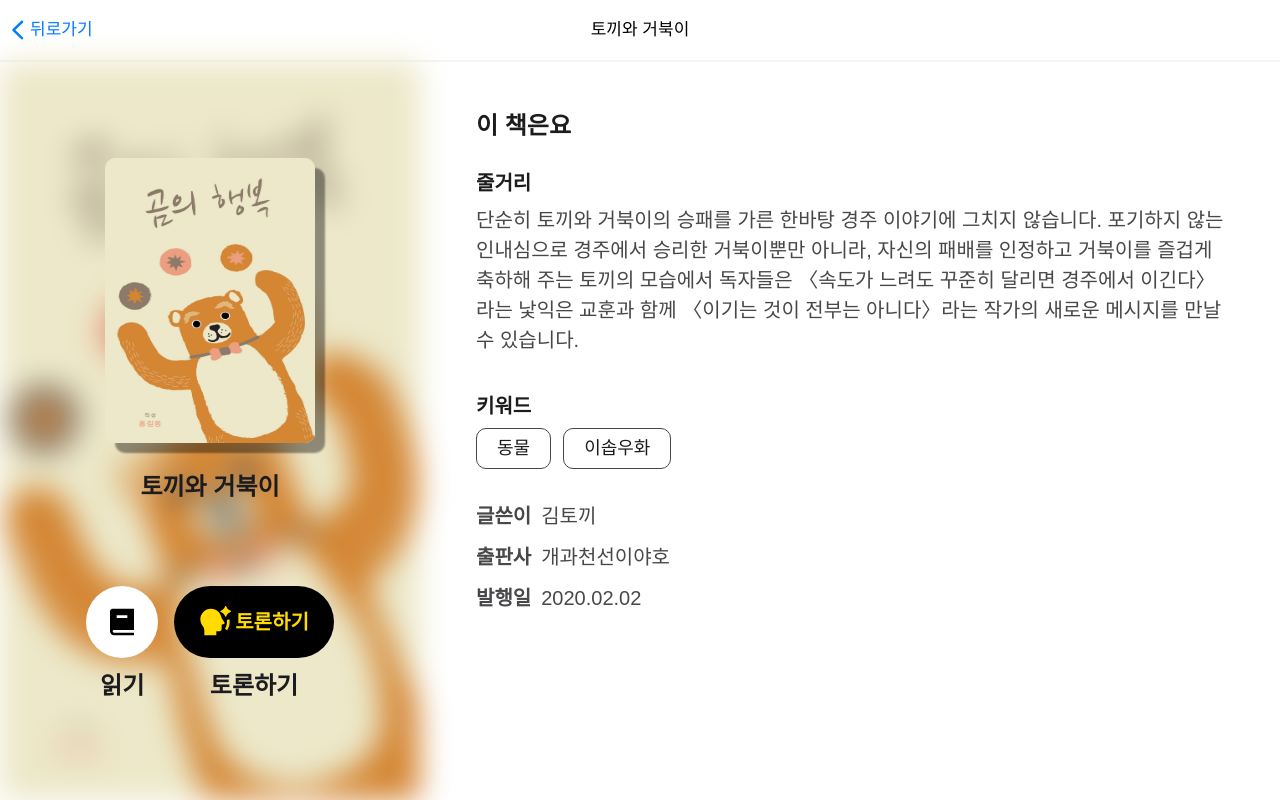
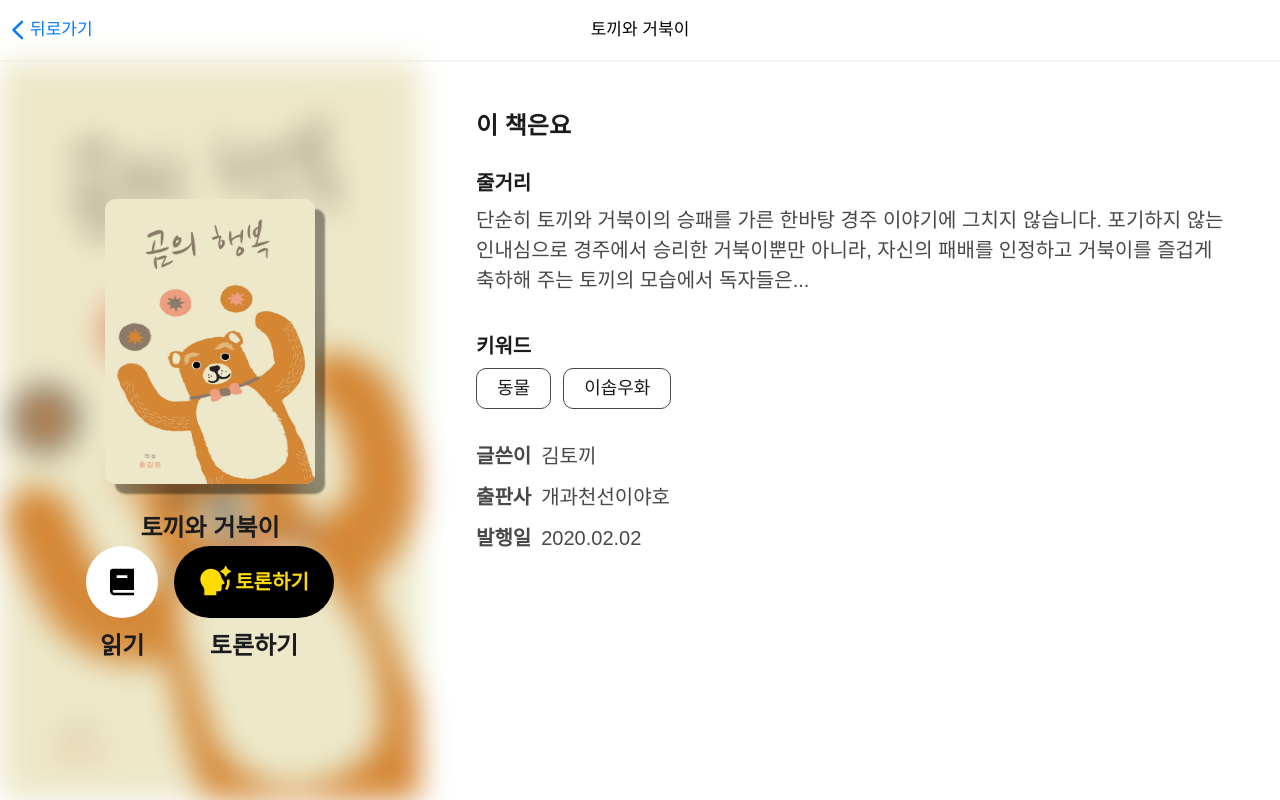
Before and after one commit to mon-gle/mongle-frontend, a React (Vite) app: page /detail/1 in a window 1280 px wide. Built offline with nearby package versions, Linux system fonts and the light colour scheme; a web font is replaced by a local one.

Commit message:
feat: Detail 페이지 리팩토링

```diff
--- a/src/App.tsx
+++ b/src/App.tsx
@@ -2,6 +2,7 @@ import { BrowserRouter as Router, Route, Routes } from 'react-router-dom';
 import Main from './pages/Main';
 import Home from './pages/Home';
 import Detail from './pages/Detail';
+import Story from './pages/Story';
 
 function App() {
   return (
@@ -10,6 +11,7 @@ function App() {
         <Route path="/" element={<Main />} />
         <Route path="/home" element={<Home />} />
         <Route path="/detail/:id" element={<Detail />} />
+        <Route path="/story/:id" element={<Story />} />
       </Routes>
     </Router>
   );
--- /dev/null
+++ b/src/components/detail/BookDetails.tsx
@@ -0,0 +1,59 @@
+import { Text } from '@/components/common/Text';
+
+interface BookDetailsProps {
+  summary: string;
+  keywords: string[];
+  details: { label: string; value: string }[];
+}
+
+export const BookDetails: React.FC<BookDetailsProps> = ({
+  summary,
+  keywords,
+  details,
+}) => {
+  return (
+    <section className="h-full flex flex-col flex-grow pt-46pxr px-56pxr">
+      <Text fontSize={24} fontWeight={800} color="1C1C1E">
+        이 책은요
+      </Text>
+      <div className="h-24pxr" />
+      <Text fontSize={20} fontWeight={800} color="1C1C1E">
+        줄거리
+      </Text>
+      <div className="h-7pxr" />
+      <Text fontSize={20} fontWeight={400} color="48484A">
+        {summary}
+      </Text>
+      <div className="h-36pxr" />
+      <Text fontSize={20} fontWeight={800} color="1C1C1E">
+        키워드
+      </Text>
+      <div className="h-7pxr" />
+      <div className="flex gap-12pxr">
+        {keywords.map((keyword, index) => (
+          <div
+            key={index}
+            className="px-20pxr py-6pxr border-[1.2px] rounded-10pxr border-48484A"
+          >
+            <Text fontSize={18} fontWeight={400} color="1C1C1E">
+              {keyword}
+            </Text>
+          </div>
+        ))}
+      </div>
+      <div className="h-32pxr" />
+      <div className="flex flex-col gap-11pxr">
+        {details.map((detail, index) => (
+          <div key={index} className="flex gap-10pxr">
+            <Text fontSize={20} fontWeight={800} color="48484A">
+              {detail.label}
+            </Text>
+            <Text fontSize={20} fontWeight={400} color="48484A">
+              {detail.value}
+            </Text>
+          </div>
+        ))}
+      </div>
+    </section>
+  );
+};
--- a/src/components/detail/BookHighlight.tsx
+++ b/src/components/detail/BookHighlight.tsx
@@ -1,4 +1,5 @@
 import { Text } from '@/components/common/Text';
+import { BookActions } from './BookActions';
 
 interface BookHighlightProps {
   src: string;
@@ -25,6 +26,7 @@ export const BookHighlight = ({ src, title }: BookHighlightProps) => {
       <Text fontSize={24} fontWeight={800} color="1C1C1E" className="z-10">
         {title}
       </Text>
+      <BookActions />
     </section>
   );
 };
--- a/src/pages/Detail.tsx
+++ b/src/pages/Detail.tsx
@@ -1,144 +1,28 @@
-import { IconBookBlack, IconBrainYellow, IconLeftBlue } from '@/assets/icons';
-import { Text } from '@/components/common/Text';
-import { useNavigate, useParams } from 'react-router-dom';
+import { useParams } from 'react-router-dom';
+import { DetailHeader } from '@/components/detail/DetailHeader';
+import { BookHighlight } from '@/components/detail/BookHighlight';
+import { BookActions } from '@/components/detail/BookActions';
+import { BookDetails } from '@/components/detail/BookDetails';
 import ImageBookSample from '@/assets/images/image_book_sample.png';
 
 export default function Detail() {
-  const navigate = useNavigate();
   const { id } = useParams<{ id: string }>();
 
   return (
     <main className="w-full h-full flex flex-col">
-      <section className="flex justify-between items-center px-12pxr py-8pxr">
-        <div
-          className="flex w-89pxr h-44pxr gap-6pxr items-center cursor-pointer"
-          onClick={() => navigate(-1)}
-        >
-          <IconLeftBlue />
-          <Text fontSize={17} fontWeight={400} color="007AFF">
-            뒤로가기
-          </Text>
-        </div>
-        <Text fontSize={17} fontWeight={400}>
-          토끼와 거북이
-        </Text>
-        <div className="w-89pxr" />
-      </section>
+      <DetailHeader title="토끼와 거북이" />
       <div className="h-2pxr w-full bg-f4f4f4" />
       <section className="flex w-full flex-grow items-center justify-center">
-        <section className="relative min-w-420pxr h-full rounded-[10px] flex flex-col items-center justify-center">
-          <div
-            className="absolute top-0 left-0 w-full h-full rounded-[10px]"
-            style={{
-              background: `url(${ImageBookSample}) lightgray 50% / cover no-repeat`,
-              filter: 'blur(15px)',
-              zIndex: 1,
-            }}
-          />
-          <img
-            src={ImageBookSample}
-            alt="Sample"
-            className="relative w-210pxr h-285pxr rounded-[10px] shadow-[10px_10px_2px_rgba(0,0,0,0.40)] z-10"
-          />
-          <div className="h-26pxr" />
-          <Text fontSize={24} fontWeight={800} color="1C1C1E" className="z-10">
-            토끼와 거북이
-          </Text>
-          <div className="h-81pxr" />
-          <div className="flex gap-16pxr z-10">
-            <div className="flex flex-col gap-10pxr">
-              <div className="w-72pxr h-72pxr flex items-center justify-center bg-white rounded-full">
-                <IconBookBlack />
-              </div>
-              <Text
-                fontSize={24}
-                fontWeight={800}
-                color="1C1C1E"
-                className="text-center"
-              >
-                읽기
-              </Text>
-            </div>
-            <div className="flex flex-col gap-10pxr">
-              <div className="h-72pxr px-25pxr items-center rounded-full bg-black flex gap-4pxr">
-                <IconBrainYellow />
-                <Text fontSize={20} fontWeight={800} color="yellow">
-                  토론하기
-                </Text>
-              </div>
-              <Text
-                fontSize={24}
-                fontWeight={800}
-                color="1C1C1E"
-                className="text-center"
-              >
-                토론하기
-              </Text>
-            </div>
-          </div>
-        </section>
-        <section className="h-full flex flex-col flex-grow pt-46pxr px-56pxr">
-          <Text fontSize={24} fontWeight={800} color="1C1C1E">
-            이 책은요
-          </Text>
-          <div className="h-24pxr" />
-          <Text fontSize={20} fontWeight={800} color="1C1C1E">
-            줄거리
-          </Text>
-          <div className="h-7pxr" />
-          <Text fontSize={20} fontWeight={400} color="48484A">
-            단순히 토끼와 거북이의 승패를 가른 한바탕 경주 이야기에 그치지
-            않습니다. 포기하지 않는 인내심으로 경주에서 승리한 거북이뿐만
-            아니라, 자신의 패배를 인정하고 거북이를 즐겁게 축하해 주는 토끼의
-            모습에서 독자들은 〈속도가 느려도 꾸준히 달리면 경주에서
-            이긴다〉라는 낯익은 교훈과 함께 〈이기는 것이 전부는 아니다〉라는
-            작가의 새로운 메시지를 만날 수 있습니다.
-          </Text>
-          <div className="h-36pxr" />
-          <Text fontSize={20} fontWeight={800} color="1C1C1E">
-            키워드
-          </Text>
-          <div className="h-7pxr" />
-          <div className="flex gap-12pxr">
-            <div className="px-20pxr py-6pxr border-[1.2px] rounded-10pxr border-48484A">
-              <Text fontSize={18} fontWeight={400} color="1C1C1E">
-                동물
-              </Text>
-            </div>
-            <div className="px-20pxr py-6pxr border-[1.2px] rounded-10pxr border-48484A">
-              <Text fontSize={18} fontWeight={400} color="1C1C1E">
-                이솝우화
-              </Text>
-            </div>
-          </div>
-          <div className="h-32pxr" />
-          <div className="flex flex-col gap-11pxr">
-            <div className="flex gap-10pxr">
-              <Text fontSize={20} fontWeight={800} color="48484A">
-                글쓴이
-              </Text>
-              <Text fontSize={20} fontWeight={400} color="48484A">
-                김토끼
-              </Text>
-            </div>
-            <div className="flex gap-10pxr">
-              <Text fontSize={20} fontWeight={800} color="48484A">
-                출판사
-              </Text>
-              <Text fontSize={20} fontWeight={400} color="48484A">
-                개과천선이야호
-              </Text>
-            </div>
-            <div className="flex gap-10pxr">
-              <Text fontSize={20} fontWeight={800} color="48484A">
-                발행일
-              </Text>
-              <Text fontSize={20} fontWeight={400} color="48484A">
-                2020.02.02
-              </Text>
-            </div>
-          </div>
-        </section>
+        <BookHighlight src={ImageBookSample} title="토끼와 거북이" />
+        <BookDetails
+          summary="단순히 토끼와 거북이의 승패를 가른 한바탕 경주 이야기에 그치지 않습니다. 포기하지 않는 인내심으로 경주에서 승리한 거북이뿐만 아니라, 자신의 패배를 인정하고 거북이를 즐겁게 축하해 주는 토끼의 모습에서 독자들은..."
+          keywords={['동물', '이솝우화']}
+          details={[
+            { label: '글쓴이', value: '김토끼' },
+            { label: '출판사', value: '개과천선이야호' },
+            { label: '발행일', value: '2020.02.02' },
+          ]}
+        />
       </section>
     </main>
   );
--- /dev/null
+++ b/src/pages/Story.tsx
@@ -0,0 +1,6 @@
+import { useParams } from 'react-router-dom';
+
+export default function Story() {
+  const { id } = useParams<{ id: string }>();
+  return <main className="w-full h-full">Story</main>;
+}
```
